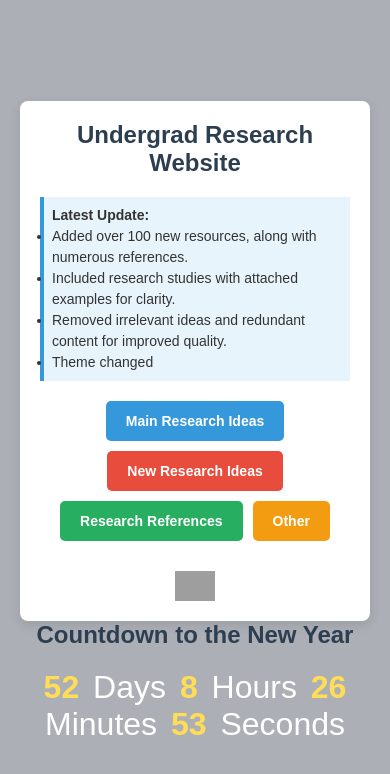
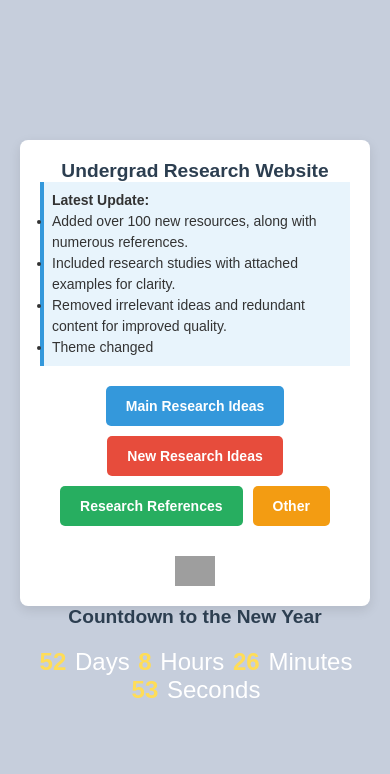
Before and after one commit to sarinduhimash/sarindu, a plain HTML site: page index.html in a window 390 px wide. Drawn offline with Linux system fonts and the light colour scheme; grey boxes are pictures that could not be loaded.

Commit message:
adjustable for mobile phones

```diff
--- a/index.html
+++ b/index.html
@@ -148,13 +148,14 @@ alt="GitHub Logo"> </a> </div>
     <meta name="viewport" content="width=device-width, initial-scale=1.0">
     <title>Countdown to New Year</title>
     <style>
+        /* Base styling */
         body {
             display: flex;
             justify-content: center;
             align-items: center;
             height: 100vh;
             margin: 0;
-            background-color: #acafb5;
+            background-color: #c6cedc;
             color: #fff;
             font-family: Arial, sans-serif;
         }
@@ -172,6 +173,22 @@ alt="GitHub Logo"> </a> </div>
             font-weight: bold;
             color: #ffdd57;
             margin: 0 5px;
+        }
+
+        /* Responsive styling for mobile screens */
+        @media (max-width: 600px) {
+            .timer {
+                font-size: 1.5em;
+            }
+
+            h1 {
+                font-size: 1.2em;
+                margin: 0 10px;
+            }
+
+            .timer span {
+                margin: 0 2px;
+            }
         }
     </style>
 </head>
```
